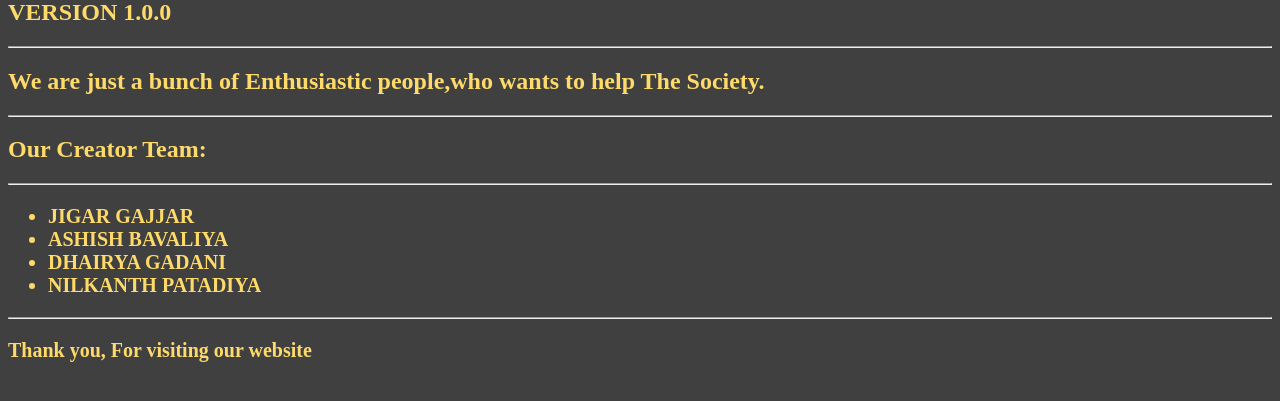
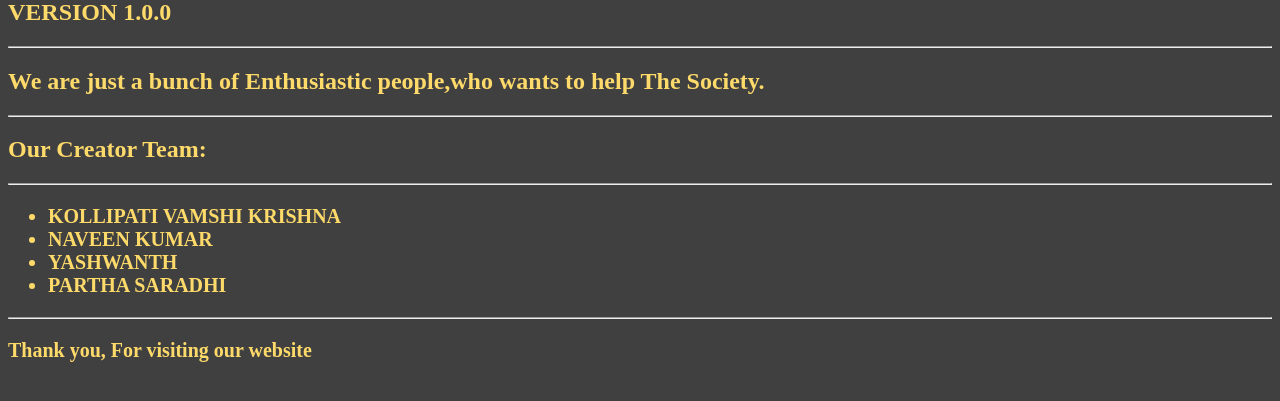
Before and after one commit to Kollipati/Audio-to-Sign-Language-Translator-Using-Python, a Django app: page /about/ in a window 1280 px wide. Shown: the part 180-581 px from the top of the page. Run offline with Django 3.2, Linux system fonts and the light colour scheme.

Commit message:
Update about.html

```diff
--- a/templates/about.html
+++ b/templates/about.html
@@ -9,10 +9,10 @@
  	<h2>Our Creator Team:</h2>
  	<hr>
  	<ul class="td">
-		<li>JIGAR GAJJAR</li>
-		<li>ASHISH BAVALIYA</li>
-		<li>DHAIRYA GADANI</li>
- 		<li>NILKANTH PATADIYA</li>
+		<li>KOLLIPATI VAMSHI KRISHNA</li>
+		<li>NAVEEN KUMAR</li>
+		<li>YASHWANTH</li>
+ 		<li>PARTHA SARADHI</li>
   	</ul>
 	<hr>
 	<p class="td">Thank you, For visiting our website</p>
```
